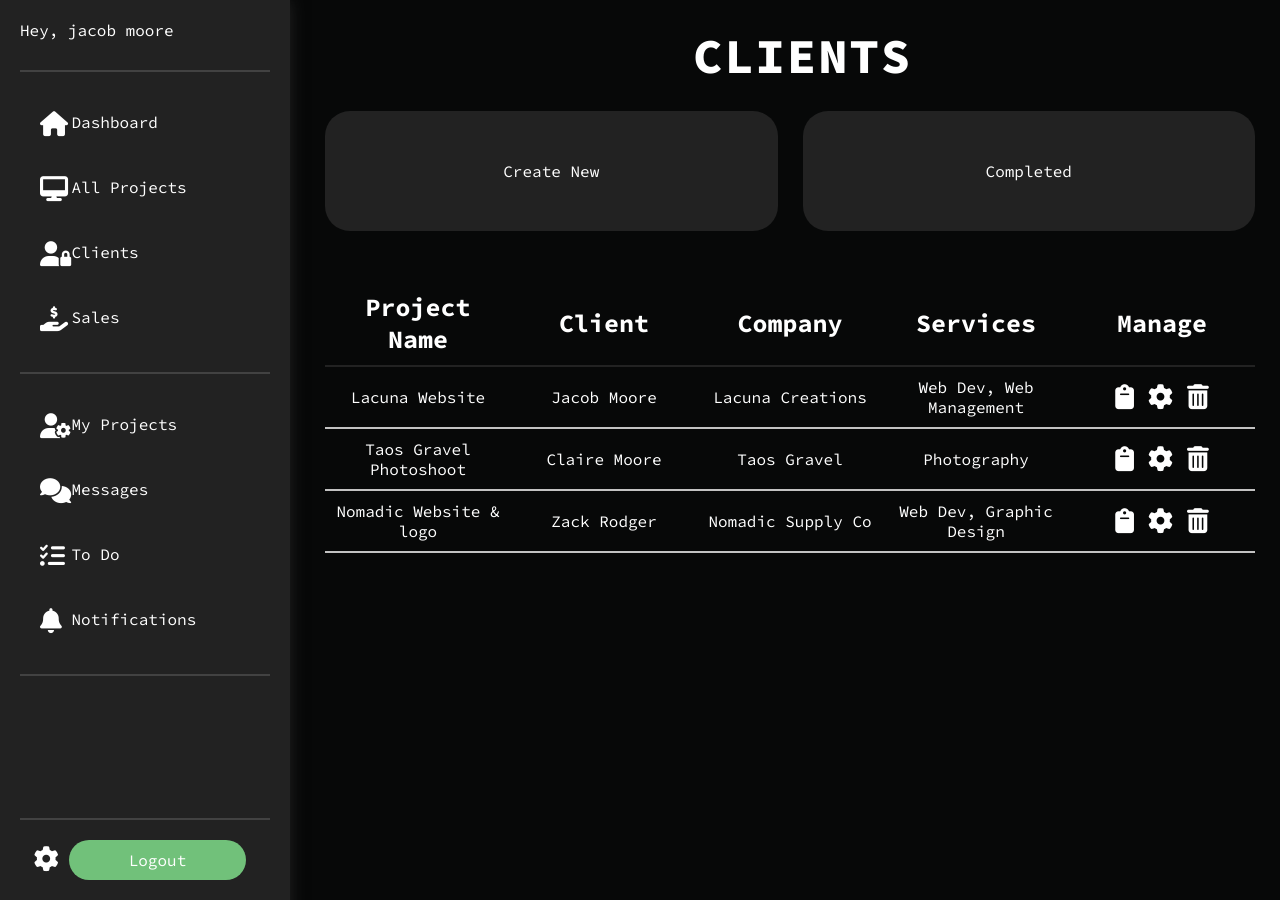
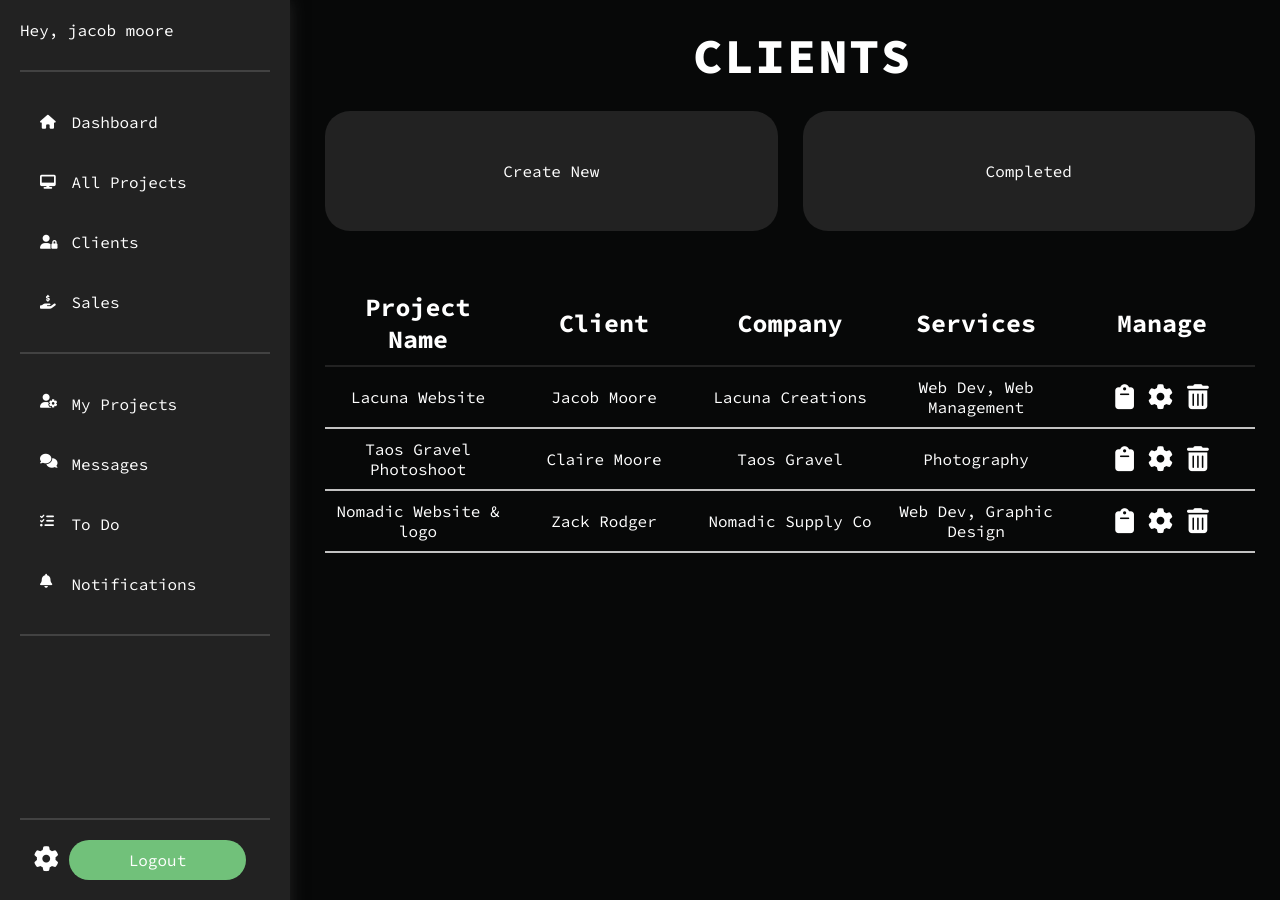
Before and after one commit to LacunaCreations/lacuna-creations, a Django app: template apps/admin_dashboard/templates/clients.html in a window 1280 px wide. Run offline with Django 3.2, Linux system fonts and the light colour scheme; the template is opened without the code that fills it: values that come from a table or form of the project are taken from there, others are empty; data comes from the database, SQL or seed files in the repository; some libraries are stand-ins or nearby versions.

Commit message:
dashboard style changes

```diff
--- a/apps/admin_dashboard/static/admin_dashboard/css/admin_side_menu.css
+++ b/apps/admin_dashboard/static/admin_dashboard/css/admin_side_menu.css
@@ -27,8 +27,12 @@
 }
 .top-items ul li {
   display: flex;
+  align-items: center;
   padding: 20px ;
   transition: 0.2s;
+}
+.top-items ul li i, .mid-items ul li i {
+  font-size: 14px;
 }
 .mid-items {
   padding: 20px 0;
```
